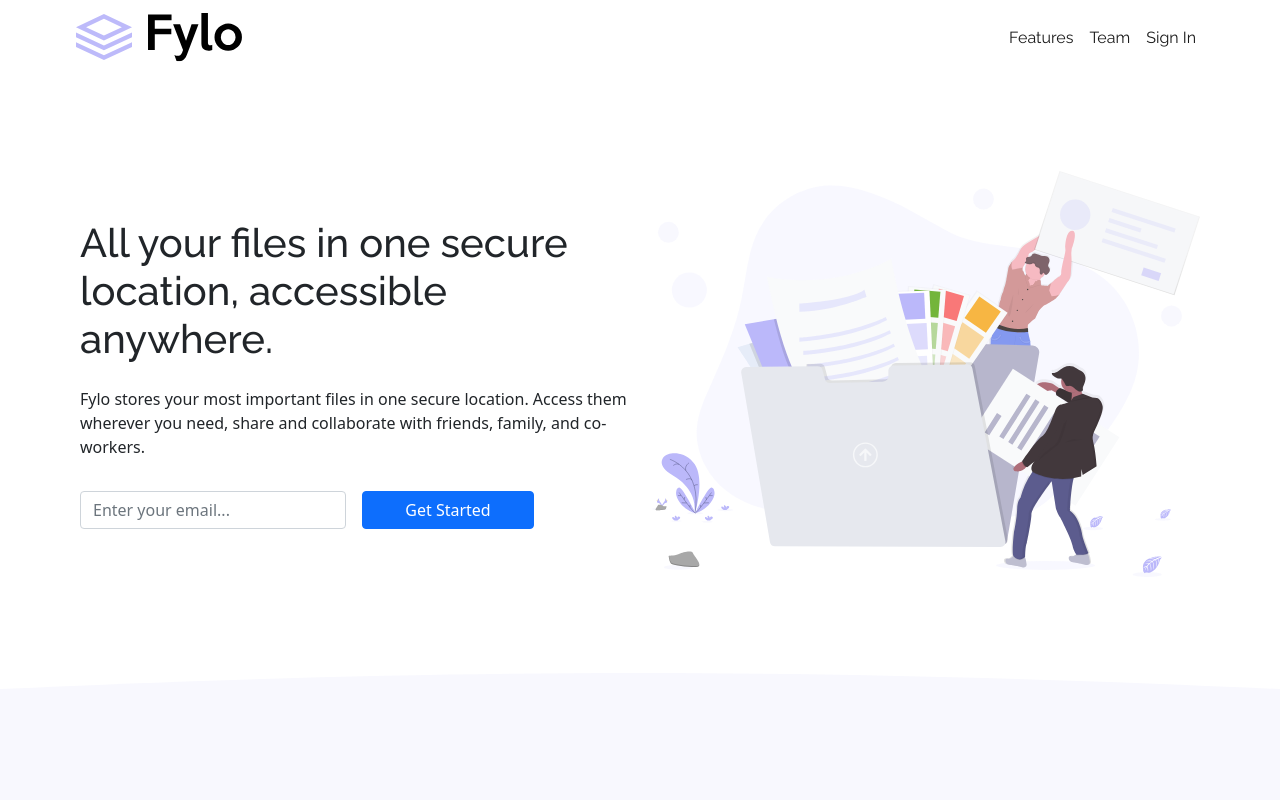
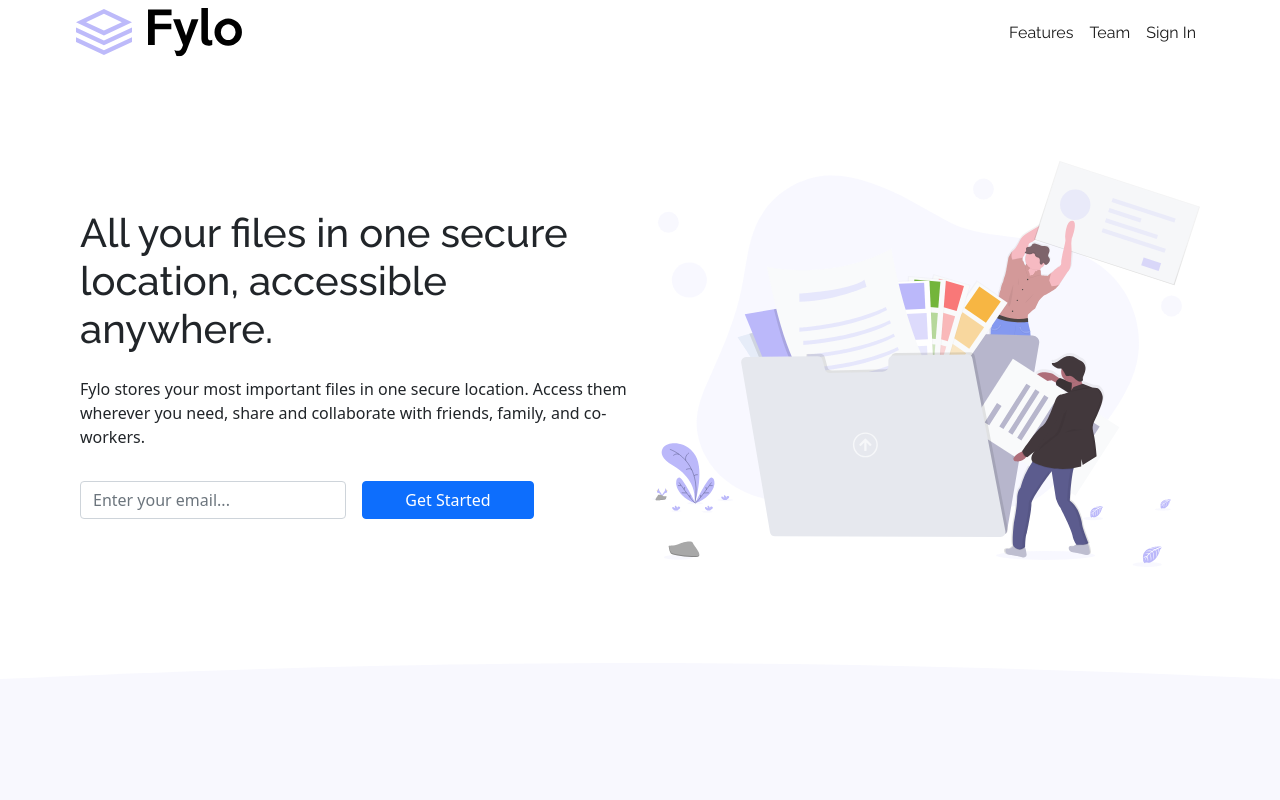
Before and after one commit to jfpccaballero/fylo-landing-frontend, a plain HTML site: page index.html in a window 1280 px wide. Shown: the top 800 px of the page. Drawn offline with nearby package versions, Linux system fonts and the light colour scheme.

Commit message:
fix navbar

```diff
--- a/index.html
+++ b/index.html
@@ -16,7 +16,7 @@
   <main>
     <nav class="navbar navbar-expand navbar-light">
       <div class="container-fluid">
-        <img class="navbar-brand" src="images/logo.svg" alt="">
+        <img src="images/logo.svg" alt="">
         <div class="navbar-nav">
           <a class="nav-link active" href="#">Features</a>
           <a class="nav-link active" href="#">Team</a>
```
